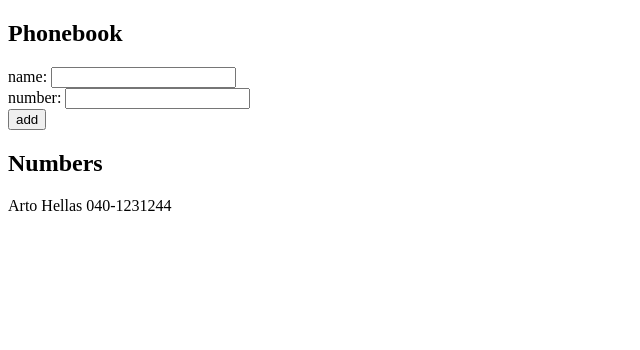
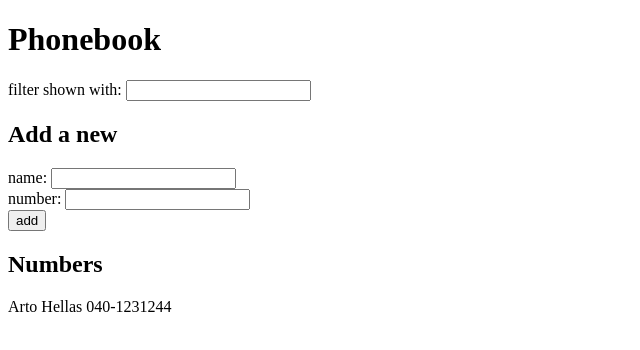
Before and after one commit to j-lpst/selainohjelmointi, a React (Vite) app in the folder part2/: page / in a window 1280 px wide. Shown: the top 350 px of the page, without its empty margins (0-640 px from the left). Built offline with nearby package versions, Linux system fonts and the light colour scheme.

Commit message:
part2: 2.9*

```diff
--- a/part2/src/App.jsx
+++ b/part2/src/App.jsx
@@ -5,6 +5,7 @@
   const [persons, setPersons] = useState([ { name: 'Arto Hellas', number: '040-1231244' } ])
   const [newName, setNewName] = useState('')
   const [newNumber, setNewNumber] = useState('')
+  const [newFilter, setNewFilter] = useState('')
 
   const addPerson = (event) => {
     event.preventDefault()
@@ -30,10 +31,23 @@
     console.log(event.target.value)
     setNewNumber(event.target.value)
   }
+  const handleFilterChange = (event) => {
+    console.log(event.target.value)
+    setNewFilter(event.target.value)
+  }
 
   return (
     <div>
-      <h2>Phonebook</h2>
+      <h1>Phonebook</h1>
+
+        <div>
+          filter shown with: <input
+                  value={newFilter}
+                  onChange={handleFilterChange}
+                />
+        </div>
+
+      <h2>Add a new</h2>
       <form onSubmit={addPerson}>
         <div>
           name: <input
@@ -41,6 +55,7 @@
                   onChange={handlePersonChange}
                 />
         </div>
+
         <div>
           number: <input
                     value={newNumber}
@@ -48,14 +63,18 @@
                   />
 
         </div>
+
         <div>
           <button type="submit">add</button>
         </div>
+
       </form>
       <h2>Numbers</h2>
-        {persons.map((person) => (
-          <p key={person.id}>{person.name} {person.number}</p>
-        ))}
+        {persons
+          .filter(person => person.name.toLowerCase().includes(newFilter.toLowerCase()))
+          .map((person) => (
+            <p key={person.id}>{person.name} {person.number}</p>
+          ))}
     </div>
   )
 
```
